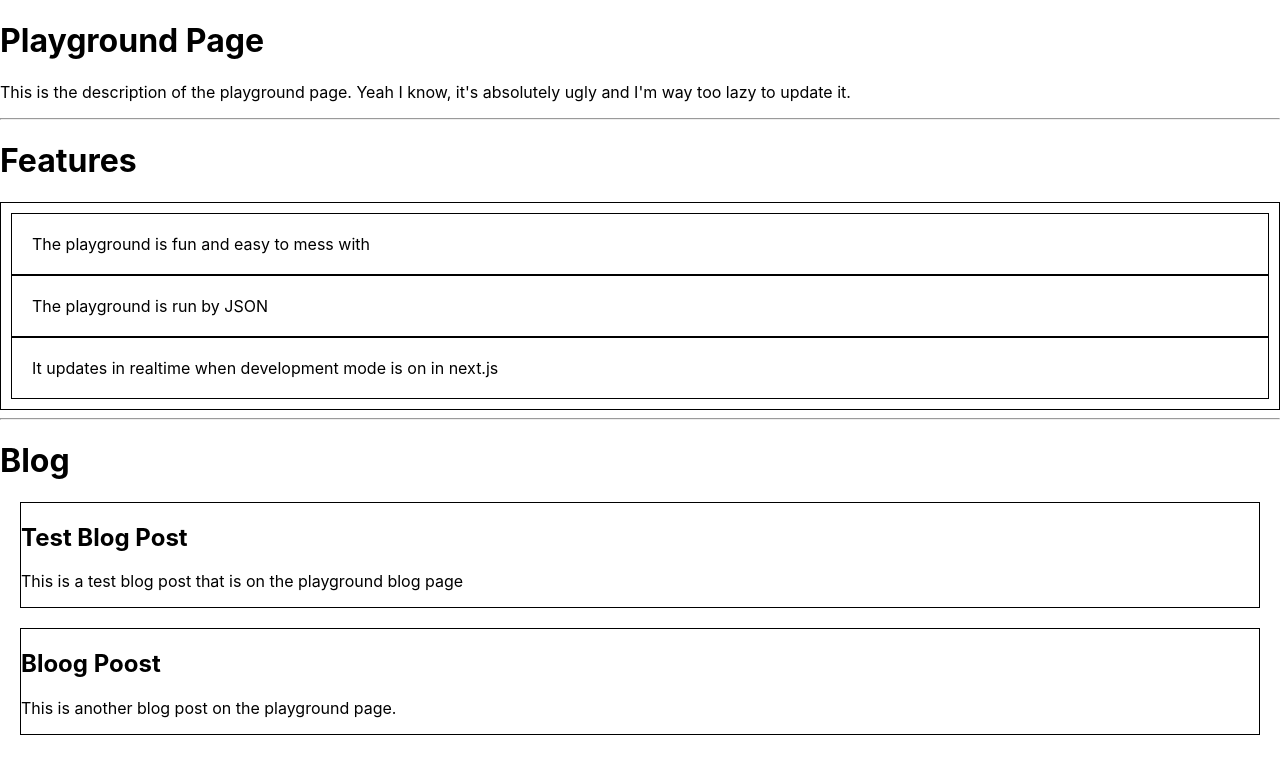
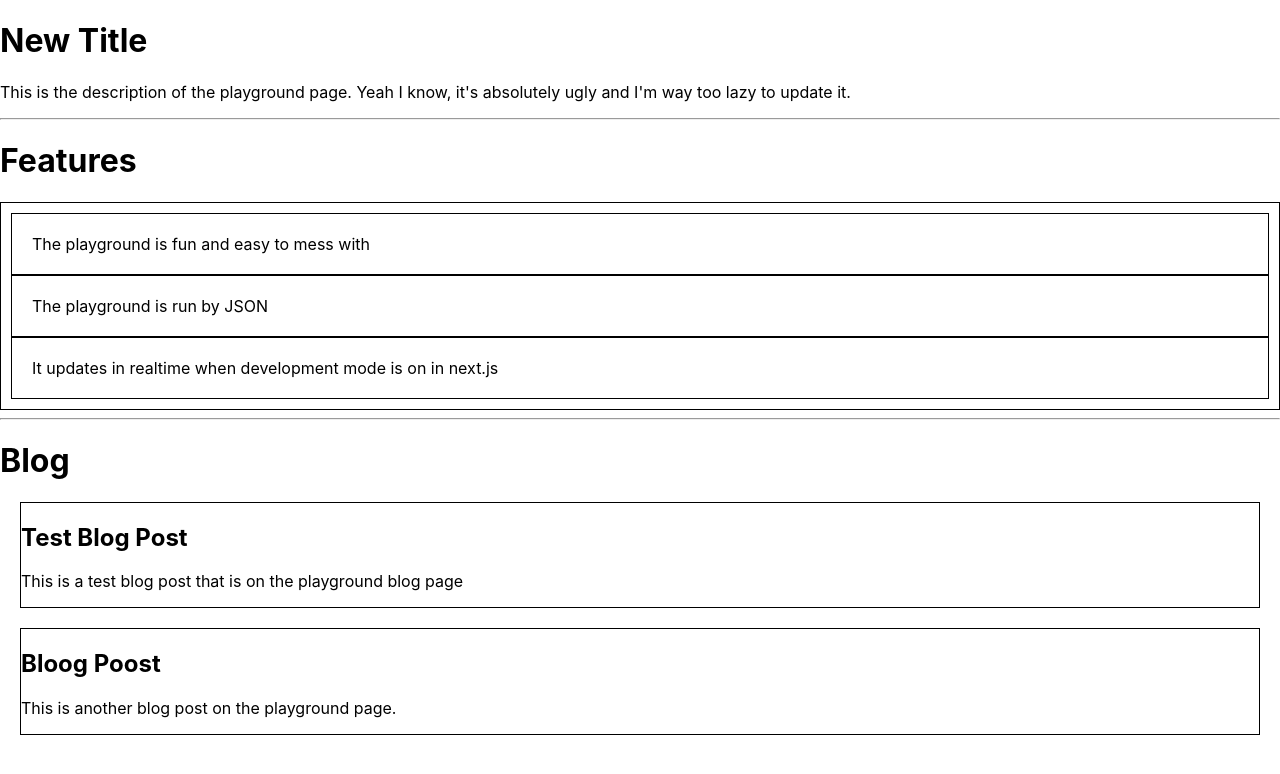
Before and after one commit to hugmatj/next-admin, a Next.js app: page /playground in a window 1280 px wide. Shown: the top 774 px of the page. Built offline with nearby package versions, Linux system fonts and the light colour scheme.

Commit message:
fix some bugs

```diff
--- a/data/data.json
+++ b/data/data.json
@@ -1,5 +1,5 @@
 {
-  "Title": "Playground Page",
+  "Title": "New Title",
   "Desc": "This is the description of the playground page. Yeah I know, it's absolutely ugly and I'm way too lazy to update it.",
   "Features": [
     "The playground is fun and easy to mess with",
--- a/styles/globals.css
+++ b/styles/globals.css
@@ -8,7 +8,7 @@ body {
 }
 
 a {
-  color: inherit;
+  color: rgb(0, 100, 255);
   text-decoration: none;
 }
 
```
